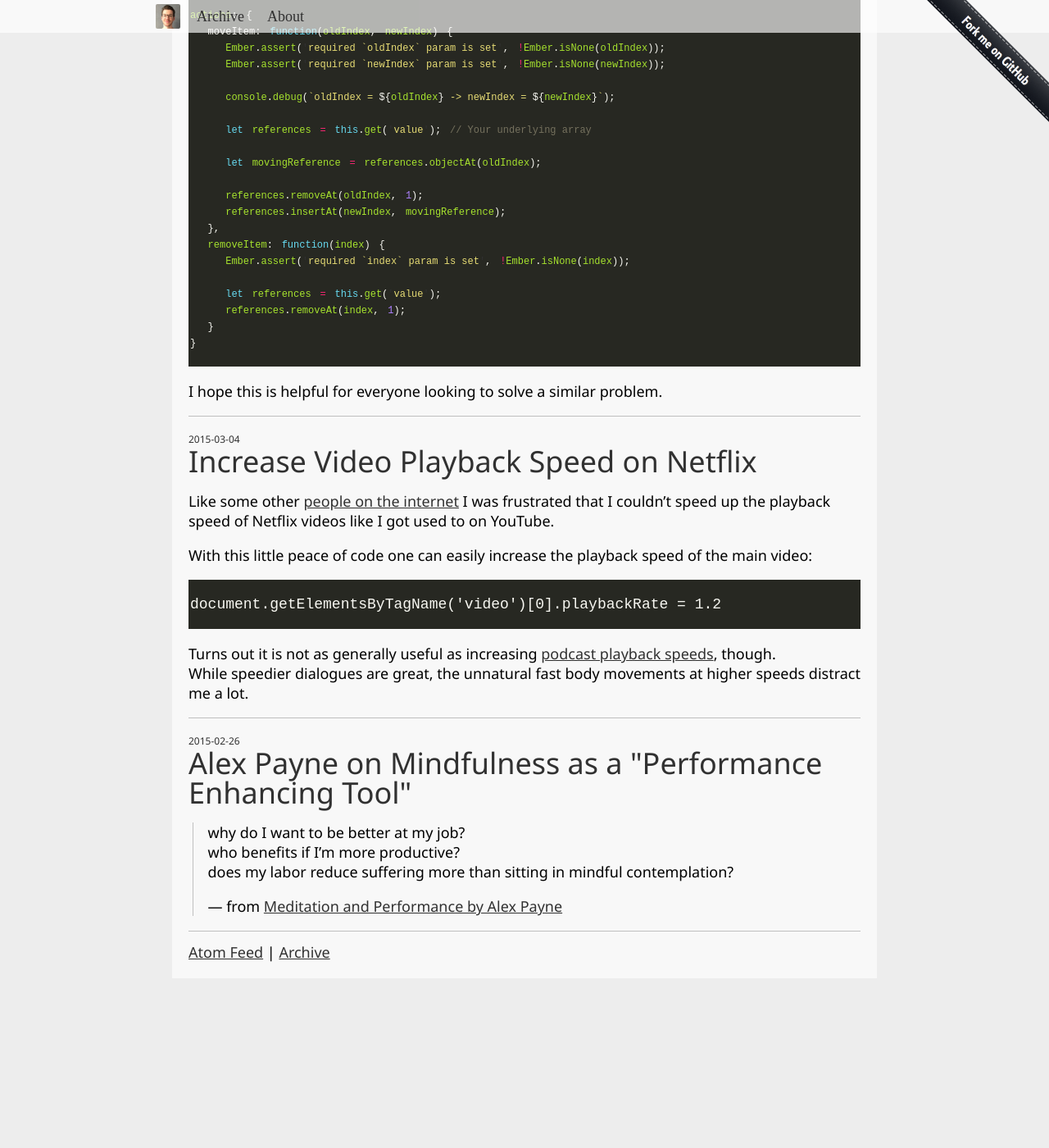
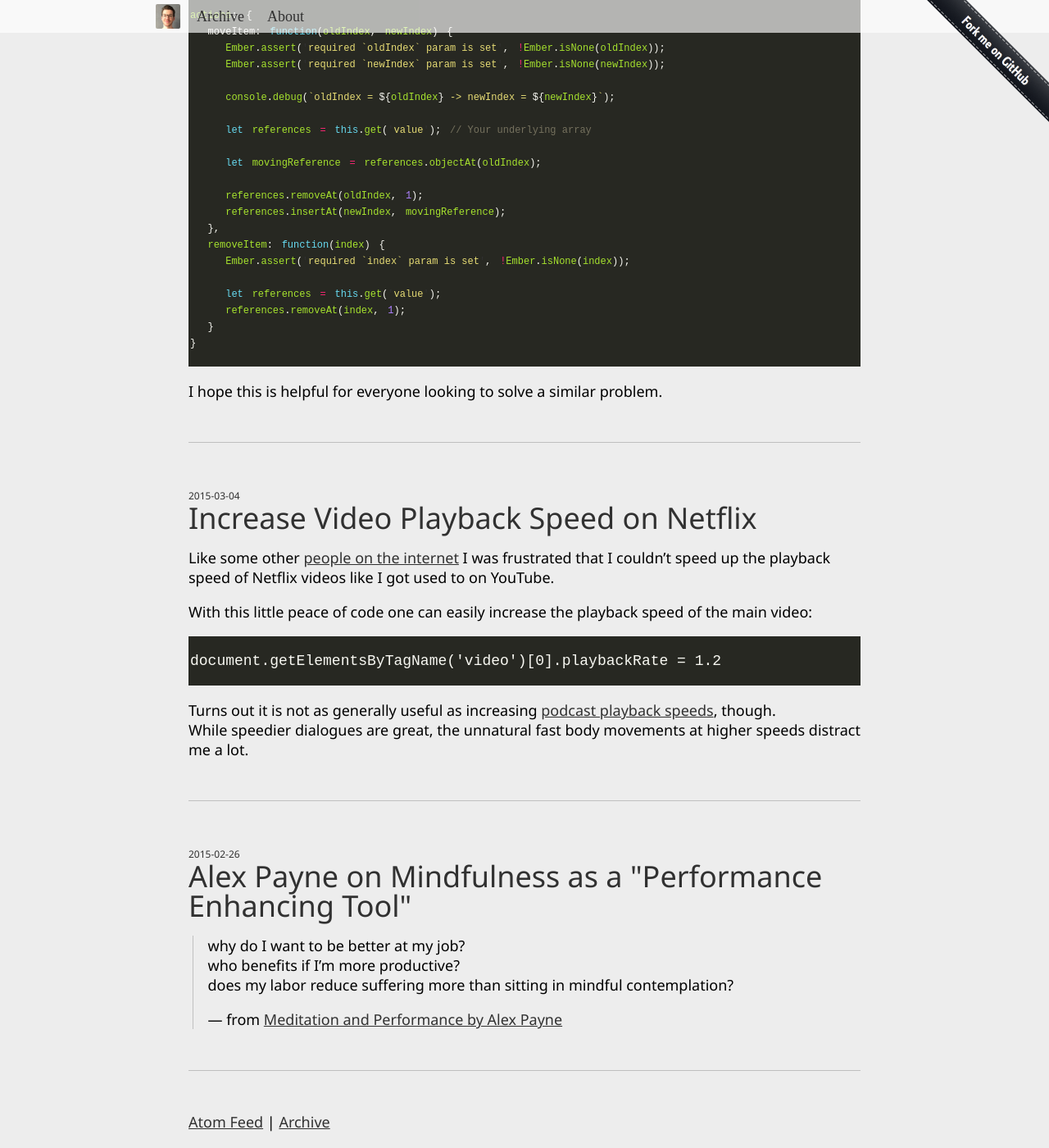
Before and after one commit to tp/page, a Jekyll site: the page built from index.html, in a window 1280 px wide and 1400 px high, scrolled down 2428 px. Shown: the whole window at 82% size. Built offline with Jekyll 4.4.1, drawn with Linux system fonts in a browser that asks for light colours; before the commit the page ends 3621 px from its top, so only the background shows below that.

Commit message:
Remove BG from homepage articles

```diff
--- a/_layouts/default.html
+++ b/_layouts/default.html
@@ -145,15 +145,15 @@
     text-decoration: underline;
   }
 
+  .recentPosts hr {
+    margin: 50px 0;
+  }
+
   .recentPosts span {
     color: #313131;
     /* font-family: Courier, monospace; */
     font-weight: 400;
     font-size: 12px;
-  }
-
-  .recentPosts hr {
-    margin: 13px 0;
   }
 
   a, a:visited, a:hover, a:active {
@@ -171,10 +171,8 @@
   }
 
   .homepageOverview {
-    background-color: rgba(255,255,255,0.65);
     border-radius: 5px 5px 0 0;
     padding: 20px;
-    -webkit-backdrop-filter: blur(7px);
   }
 
   #navWrapper {
```
